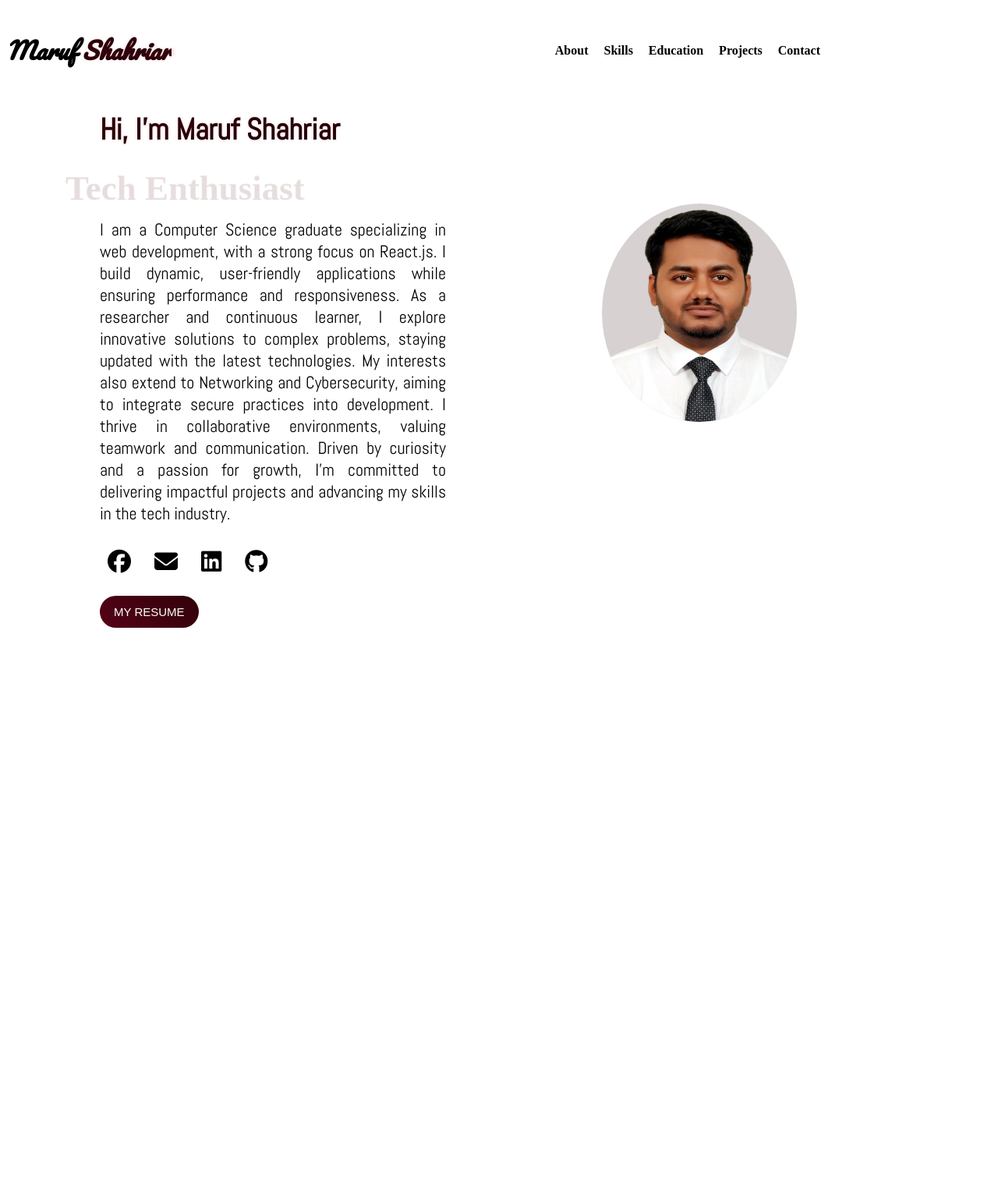
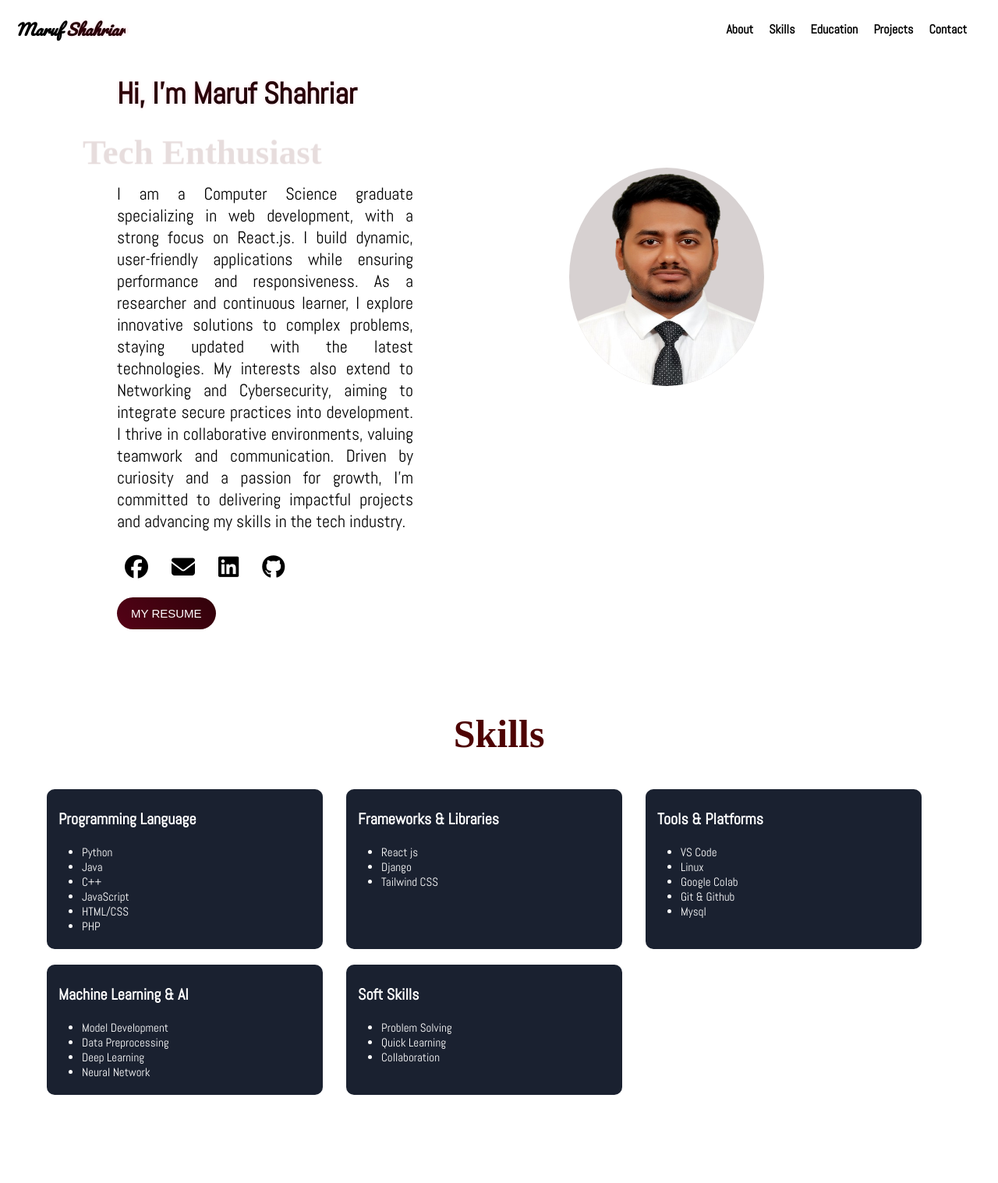
Before and after one commit to maruf-shahriar/maruf-shahriar.github.io, a plain HTML site: page index.html in a window 1280 px wide. Shown: the whole page at 78% size. Before the commit the page ends 813 px from the top, so only its background shows below. Drawn offline with nearby package versions, Linux system fonts and the light colour scheme.

Commit message:
skills update

```diff
--- a/index.html
+++ b/index.html
@@ -35,8 +35,8 @@
                     <i>Maruf <span class="nav-title-dec">Shahriar</span></i>
                 </h3>
                 <ul>
-                    <li><a href="index.html">About</a></li>
-                    <li><a href="skill.html">Skills</a></li>
+                    <li><a href="#about">About</a></li>
+                    <li><a href="#skills">Skills</a></li>
                     <li><a href="education.html">Education</a></li>
                     <li><a href="projects.html">Projects</a></li>
                     <li><a href="contact.html">Contact</a></li>
@@ -44,11 +44,10 @@
             </nav>
         </header>
         <main>
-            <section class="profile">
+            <section id="about" class="profile">
                 <div class="profile-text">
                     <h1 class="main-title">Hi, I'm Maruf Shahriar</h1>
                     <h2 class="main-subtitle">
-
                         <span class="cd-headline zoom">
                             <span class="cd-words-wrapper">
                                 <b class="is-visible">Web Developer</b>
@@ -74,7 +73,10 @@
                     </p>
                     <ul class="social-links">
                         <li>
-                            <a href="https://www.facebook.com/shahriar.maruf.75" target="_blank">
+                            <a
+                                href="https://www.facebook.com/shahriar.maruf.75"
+                                target="_blank"
+                            >
                                 <i class="fab fa-facebook"></i>
                             </a>
                         </li>
@@ -84,18 +86,27 @@
                             </a>
                         </li>
                         <li>
-                            <a href="https://www.linkedin.com/in/maruf-shahriar-0054101b2/" target="_blank">
+                            <a
+                                href="https://www.linkedin.com/in/maruf-shahriar-0054101b2/"
+                                target="_blank"
+                            >
                                 <i class="fab fa-linkedin"></i>
                             </a>
                         </li>
                         <li>
-                            <a href="https://github.com/maruf-shahriar" target="_blank">
+                            <a
+                                href="https://github.com/maruf-shahriar"
+                                target="_blank"
+                            >
                                 <i class="fab fa-github"></i>
                             </a>
                         </li>
                     </ul>
-                    <a href="https://drive.google.com/file/d/16-B5PasKBNt7NEah5zdpJje2P5QXZrgp/view?usp=sharing" target="_blank">
-                    <button class="btn-cv">MY RESUME</button>
+                    <a
+                        href="https://drive.google.com/file/d/16-B5PasKBNt7NEah5zdpJje2P5QXZrgp/view?usp=sharing"
+                        target="_blank"
+                    >
+                        <button class="btn-cv">MY RESUME</button>
                     </a>
                 </div>
                 <div class="profile-img">
@@ -106,9 +117,63 @@
                     />
                 </div>
             </section>
+            <section id="skills">
+                <h1 class="title">Skills</h1>
+                <div class="card">
+                    <div class="card-1">
+                        <h3 class="card-title">Programming Language</h3>
+                        <ul>
+                            <li>Python</li>
+                            <li>Java</li>
+                            <li>C++</li>
+                            <li>JavaScript</li>
+                            <li>HTML/CSS</li>
+                            <li>PHP</li>
+                        </ul>
+                    </div>
+                    <div class="card-1">
+                        <h3 class="card-title">Frameworks & Libraries</h3>
+                        <ul>
+                            <li>React js</li>
+                            <li>Django</li>
+                            <li>Tailwind CSS</li>
+                        </ul>
+                    </div>
+                    <div class="card-1">
+                        <h3 class="card-title">Tools & Platforms</h3>
+                        <ul>
+                            <li>VS Code</li>
+                            <li>Linux</li>
+                            <li>Google Colab</li>
+                            <li>Git & Github</li>
+                            <li>Mysql</li>
+                        </ul>
+                    </div>
+                    <div class="card-1">
+                        <h3 class="card-title">Machine Learning & AI</h3>
+                        <ul>
+                            <li>Model Development</li>
+                            <li>Data Preprocessing</li>
+                            <li>Deep Learning</li>
+                            <li>Neural Network</li>
+                        </ul>
+                    </div>
+                    <div class="card-1">
+                        <h3 class="card-title">Soft Skills</h3>
+                        <ul>
+                            <li>Problem Solving</li>
+                            <li>Quick Learning</li>
+                            <li>Collaboration</li>
+                        </ul>
+                    </div>
+                </div>
+            </section>
         </main>
         <footer></footer>
-        <script src="https://code.jquery.com/jquery-2.1.1.min.js" crossorigin="anonymous"></script>
+        <script
+            src="https://code.jquery.com/jquery-2.1.1.min.js"
+            crossorigin="anonymous"
+        ></script>
         <script>
             $(document).ready(function () {
                 var animationDelay = 2500; // duration for each word
@@ -145,6 +210,31 @@
                 // Initialize animation
                 animateHeadline($(".cd-headline"));
             });
+
+            document
+                .querySelector('a[href="#skills"]')
+                .addEventListener("click", (event) => {
+                    event.preventDefault();
+                    const skillsSection = document.querySelector("#skills");
+                    window.scrollTo({
+                        top:
+                            skillsSection.offsetTop +
+                            skillsSection.offsetHeight -
+                            window.innerHeight,
+                        behavior: "smooth",
+                    });
+                });
+                document.querySelectorAll('nav ul li a').forEach(anchor => {
+                    anchor.addEventListener('click', function(e) {
+                        e.preventDefault();
+                        const target = document.querySelector(this.getAttribute('href'));
+                        const offset = document.querySelector('header').offsetHeight; // Navbar height
+                        window.scrollTo({
+                            top: target.offsetTop - offset,
+                            behavior: 'smooth'
+                        });
+                    });
+                });
         </script>
     </body>
 </html>
--- a/styles.css
+++ b/styles.css
@@ -1,17 +1,37 @@
 body {
     font-family: Playfair Display;
+    scroll-behavior: smooth;
+    margin: 0;
+    padding: 0;
+}
+header {
+    position: sticky;
+    top: 0;
+    z-index: 1000;
+    background-color: white;
+    width: 100%;
+    padding: 0px 0px;
+}
+section {
+    padding: 50px;
+    min-height: 70vh;
+}
+#about {
+    scroll-margin-top: 70px;
 }
 nav {
     display: flex;
     justify-content: space-between;
     align-items: center;
     margin-top: 0;
-    padding: 0px 0px;
+    padding: 0 20px;
 }
 nav ul {
     display: flex;
     list-style: none;
     padding-right: 200px;
+    margin: 0;
+    padding: 0;
 }
 nav ul li {
     margin-right: 20px;
@@ -24,7 +44,7 @@ nav ul li a {
 }
 .nav-title {
     font-family: Pacifico;
-    font-size: 30px;
+    font-size: 20px;
 }
 .nav-title-dec {
     background: 50% 100% / 50% 50% no-repeat
@@ -51,7 +71,7 @@ nav ul li a {
     background-color: #d7d1d1;
 }
 .profile-text {
-    padding: 0px 200px 0px 120px;
+    padding: 0px 200px 0px 100px;
 }
 .main-desc {
     font-size: 22px;
@@ -102,9 +122,9 @@ nav ul li a {
     color: black;
     font-size: 30px;
     display: inline-block;
-    padding: 10px;
+    padding: 4.5px 10px;
     border-radius: 50%;
-    background-color: #ffffff;
+    background-color: rgb(255, 255, 255);
     transition: all 0.3s ease;
 }
 .social-links a:hover {
@@ -263,3 +283,45 @@ nav ul li a {
         transform: translateZ(-100px);
     }
 }
+
+.title {
+    display: flex;
+    justify-content: center;
+    font-size: 50px;
+    margin-top: 5px;
+    font-weight: bold;
+    color: #4e0303;
+}
+.card-title {
+    color: white;
+    font-size: 20px;
+    font-weight: bold;
+    font-family: Abel;
+}
+ul {
+    padding-left: 30px;
+    color: white;
+    font-size: 15px;
+    font-weight: 550;
+    font-family: Abel;
+}
+
+.card {
+    display: flex;
+    flex-wrap: wrap;
+    gap: 20px;
+}
+.card-1 {
+    margin-left: 10px;
+    background-color: #1a2130;
+    padding: 5px 15px;
+    border-radius: 10px;
+    width: 30%;
+    min-width: 200px;
+    box-sizing: border-box;
+    transition: transform 0.3s ease, box-shadow 0.3s ease;
+}
+.card-1:hover {
+    transform: scale(1.05);
+    box-shadow: 0 0 10px 0px #4e0303;
+}
```
Also changed, not shown: contact.html (deleted, +0 -49 lines), education.html (deleted, +0 -49 lines), projects.html (deleted, +0 -49 lines), skill.html (deleted, +0 -49 lines).
